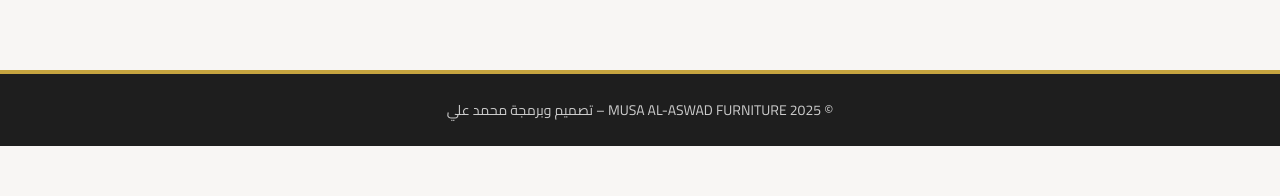
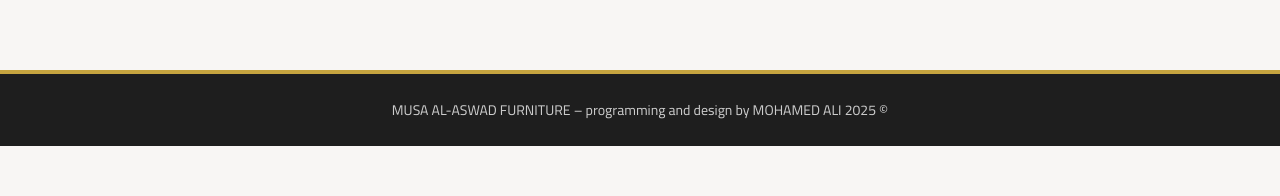
Before and after one commit to mohameddd233/musa-al-aswad-furniture, a plain HTML site: page products.html in a window 1280 px wide. Shown: the part 461-657 px from the top of the page. Drawn offline with Linux system fonts and the light colour scheme.

Commit message:
Update products.html

```diff
--- a/products.html
+++ b/products.html
@@ -570,7 +570,7 @@
 
     <!-- الفوتر -->
     <div class="footer-line">
-        © 2025 MUSA AL-ASWAD FURNITURE – تصميم وبرمجة محمد علي
+        © 2025 MUSA AL-ASWAD FURNITURE – programming and design by MOHAMED ALI
     </div>
 
     <script src="common.js"></script>
```
